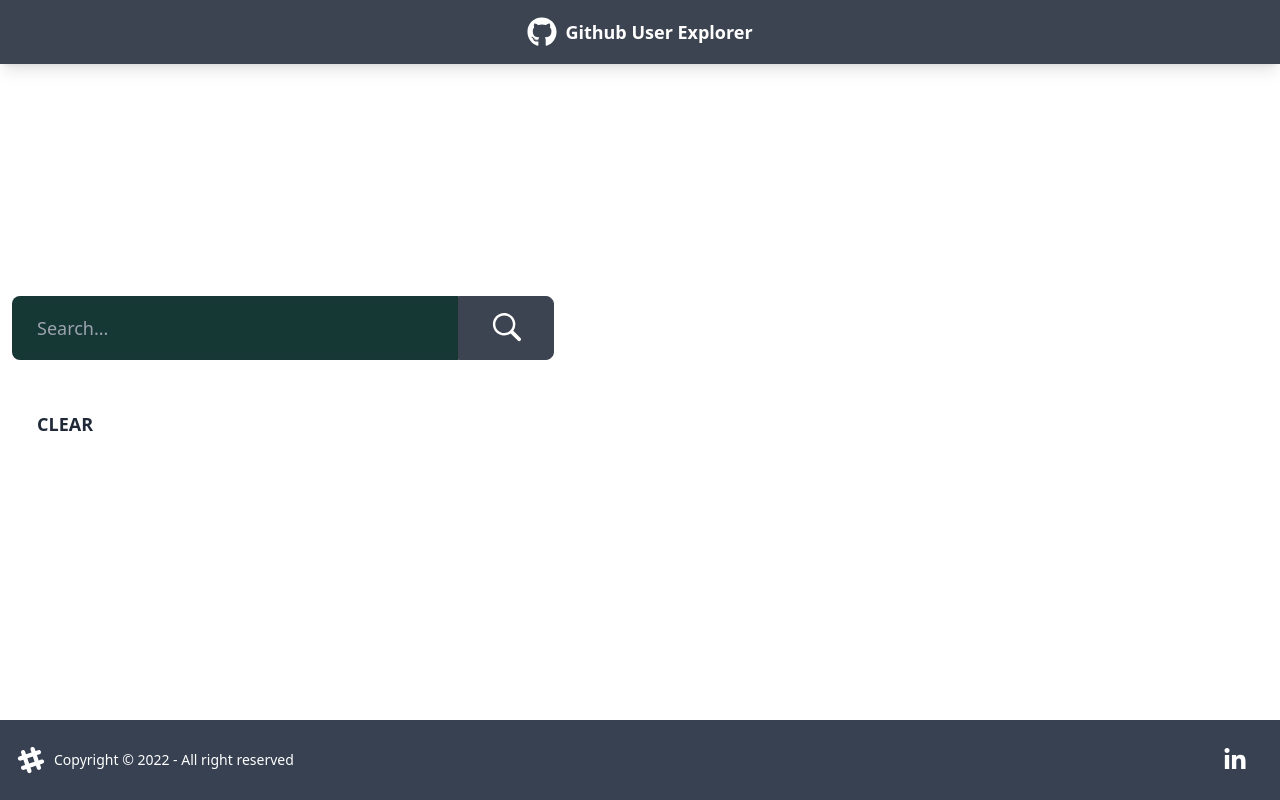
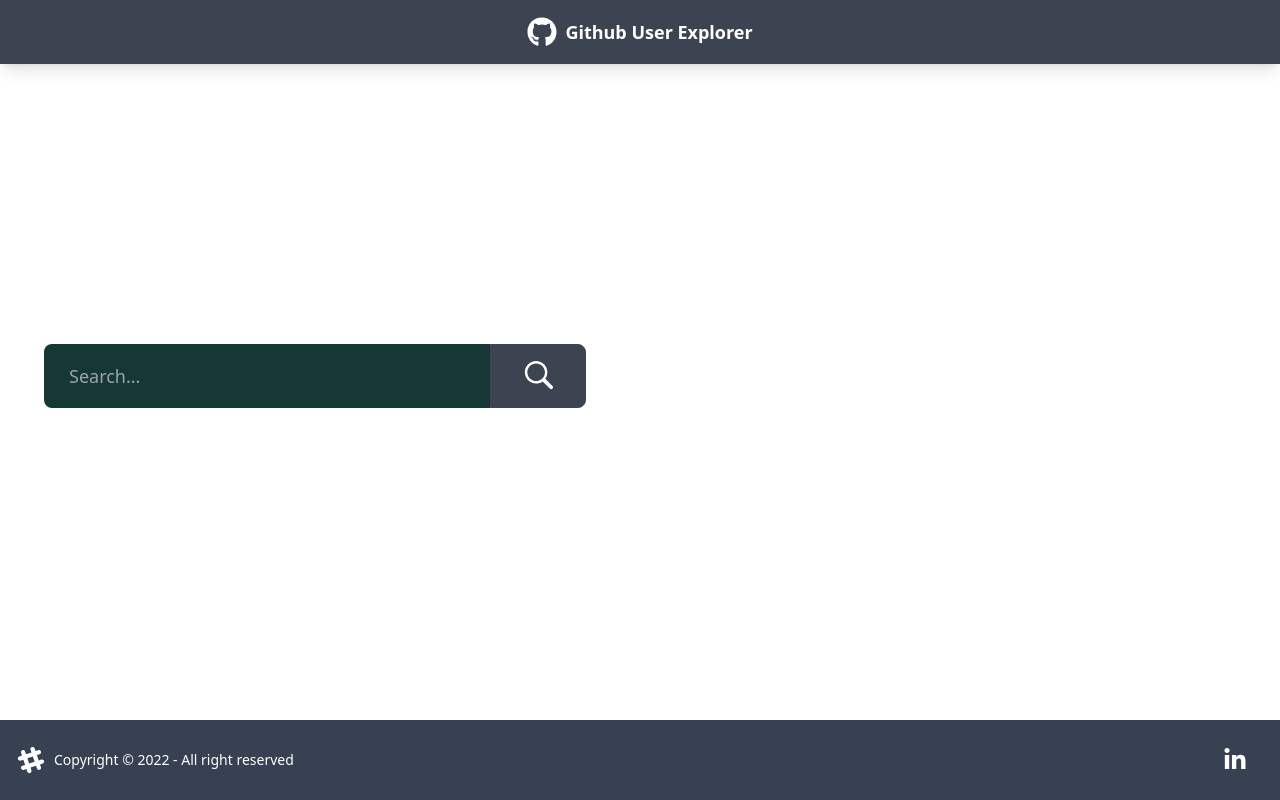
Before and after one commit to KarimBastami/Github-User-Explorer, a React (Create React App) app in the folder github-user-explorer/: page / in a window 1280 px wide. Built offline with nearby package versions, Linux system fonts and the light colour scheme.

Commit message:
feat: Showcase displays searched users

```diff
--- a/github-user-explorer/src/components/context/github/GithubContext.jsx
+++ b/github-user-explorer/src/components/context/github/GithubContext.jsx
@@ -9,10 +9,10 @@ export const GithubProvider = ({ children }) => {
   const [loading, setLoading] = useState(false)
 
 
-  const getAllUsers = async () => {
+  const getUser = async (query) => {
     setLoading(true)
 
-    const response = await fetch(`${githubApi}/users`,
+    const response = await fetch(`${githubApi}/search/users?q=${query}`,
     {
       headers: {
         "Content-Type": "application/json"
@@ -20,17 +20,18 @@ export const GithubProvider = ({ children }) => {
     })
 
     if (response.ok) {
-      const usersData = await response.json();
-      Array.isArray(usersData) ? setUsers(usersData) : setUsers([usersData])
+      const { items } = await response.json();
+      Array.isArray(items) ? setUsers(items) : setUsers([items])
+    }
 
-      setLoading(false)
-    }
+    setLoading(false)
   }
 
 
   return <GithubContext.Provider value={{
             users,
             loading,
+            getUser,
           }}> { children }
         </GithubContext.Provider>
 }
--- a/github-user-explorer/src/components/pages/Showcase.jsx
+++ b/github-user-explorer/src/components/pages/Showcase.jsx
@@ -3,7 +3,7 @@ import UserSearch from "../users/UserSearch"
 
 function Showcase() {
   return (
-    <div>
+    <div className="lg:p-8">
       <UserSearch />
       <UserList />
     </div>
--- a/github-user-explorer/src/components/users/UserList.jsx
+++ b/github-user-explorer/src/components/users/UserList.jsx
@@ -11,7 +11,7 @@ function UserList() {
 
   if (!loading) {
     return (
-      <div className="grid grid-cols-1 xl:grid-cols-4 lg:grid-cols-3 md:grid-cols-2 gap-y-8 gap-x-3">
+      <div className="grid grid-cols-1 xl:grid-cols-3 md:grid-cols-2 gap-y-8 gap-x-3">
         {users.length !== 0 && users.map((user) => {
           return <UserCell key={user.id}
                            _user={user}/>
--- a/github-user-explorer/src/components/users/UserSearch.jsx
+++ b/github-user-explorer/src/components/users/UserSearch.jsx
@@ -1,9 +1,13 @@
+import GithubContext from "../context/github/GithubContext"
+
 import { GoSearch } from "react-icons/go"
-import { useState } from "react"
+import { useState, useContext } from "react"
+
 
 function UserSearch() {
 
   const [query, setQuery] = useState("")
+  const { users, getUser } = useContext(GithubContext)
 
   const handleInputChange = e => setQuery(e.target.value)
   const handleClear = e => setQuery("")
@@ -16,6 +20,7 @@ function UserSearch() {
     }
     else {
       // Call API
+      getUser(query)
     }
   }
 
@@ -35,9 +40,11 @@ function UserSearch() {
           </button>
         </div>
       </form>
-      <div>
-        <button onClick={handleClear} className="btn btn-ghost btn-lg">Clear</button>
-      </div>
+      {users.length !== 0 &&
+        <div>
+          <button onClick={handleClear} className="btn btn-ghost btn-lg">Clear</button>
+        </div>
+      }
     </div>
   )
 }
```
